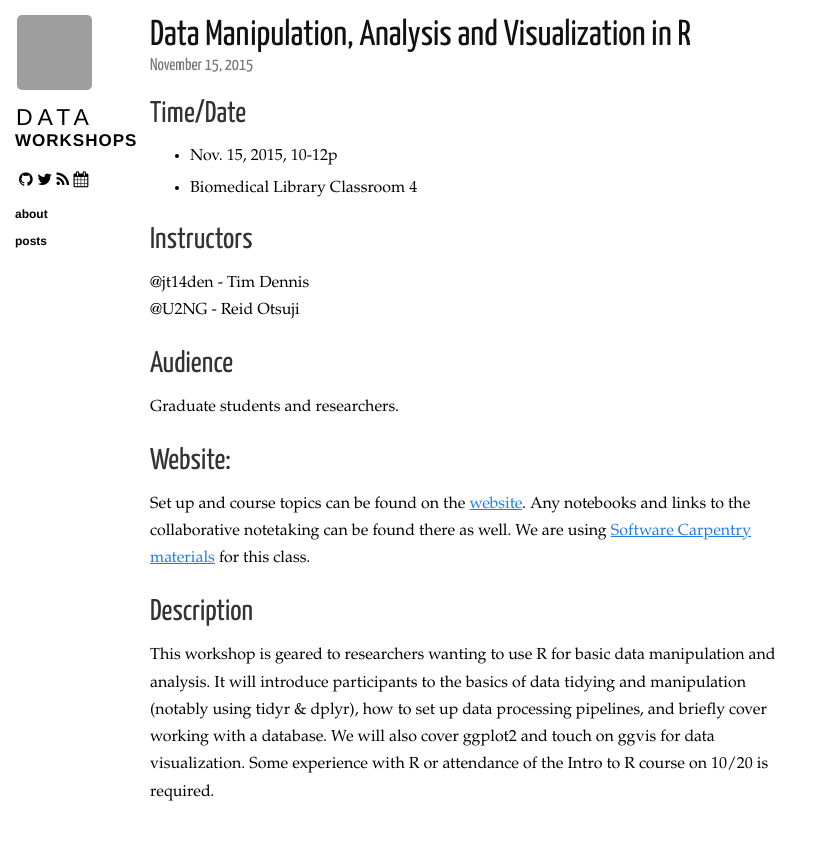
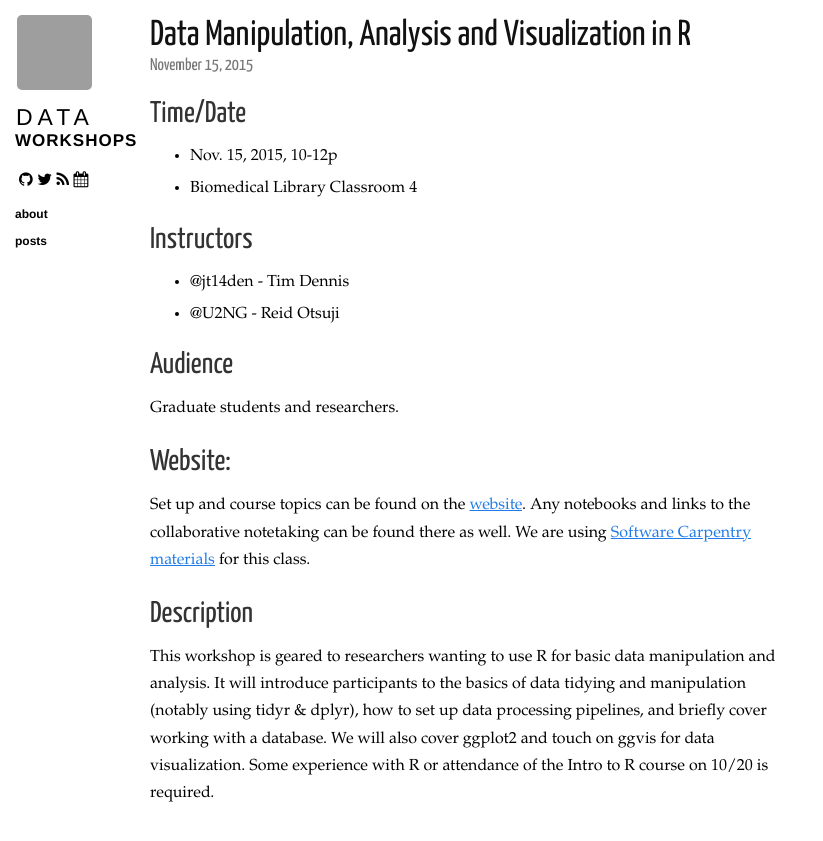
Before and after one commit to ucsdlib/workshops, a Jekyll site: the page built from _posts/2015-11-15-data-manipulation-R.markdown, in a window 1280 px wide. Shown: the top 841 px of the page, without its empty margins (0-823 px from the left). Built offline with Jekyll 4.4.1, drawn with Linux system fonts in a browser that asks for light colours; nearby versions of some CDN libraries; Markdown is read by kramdown in place of the engine named in the settings; grey boxes are pictures that could not be loaded.

Commit message:
adding mentions

```diff
--- a/_posts/2015-11-15-data-manipulation-R.markdown
+++ b/_posts/2015-11-15-data-manipulation-R.markdown
@@ -11,8 +11,8 @@ category: posts
 
 ## Instructors
 
-@jt14den - Tim Dennis
-@U2NG - Reid Otsuji
+* @jt14den - Tim Dennis
+* @U2NG - Reid Otsuji
 
 ## Audience
 
```
